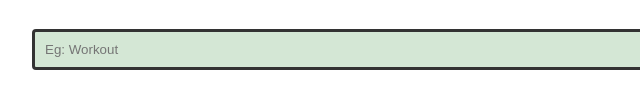
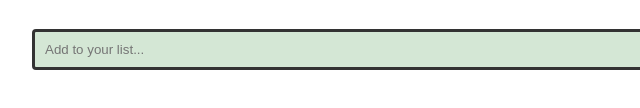
Before and after one commit to rajrasane04/Task-Manager, a plain HTML site: page index.html in a window 1280 px wide. Shown: the part 560-668 px from the top of the page, 268-908 px from the left. Drawn offline with Linux system fonts and the light colour scheme.

Commit message:
file updated

```diff
--- a/index.html
+++ b/index.html
@@ -21,7 +21,7 @@
             </p>
         </div>
         <form class="formselect">
-            <input autofocus type="text" class="inputselect" placeholder="Eg: Workout">
+            <input autofocus type="text" class="inputselect" placeholder="Add to your list...">
         </form>
     </div>
 
```
